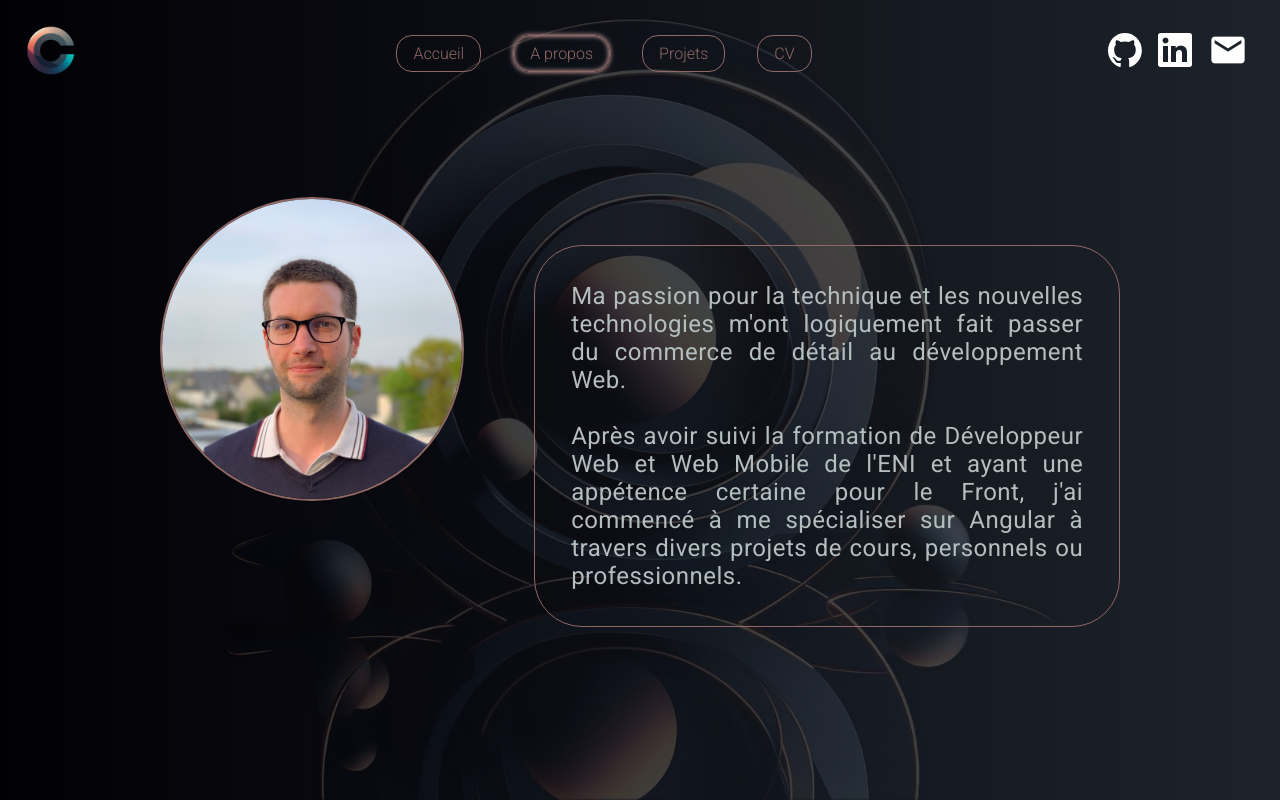
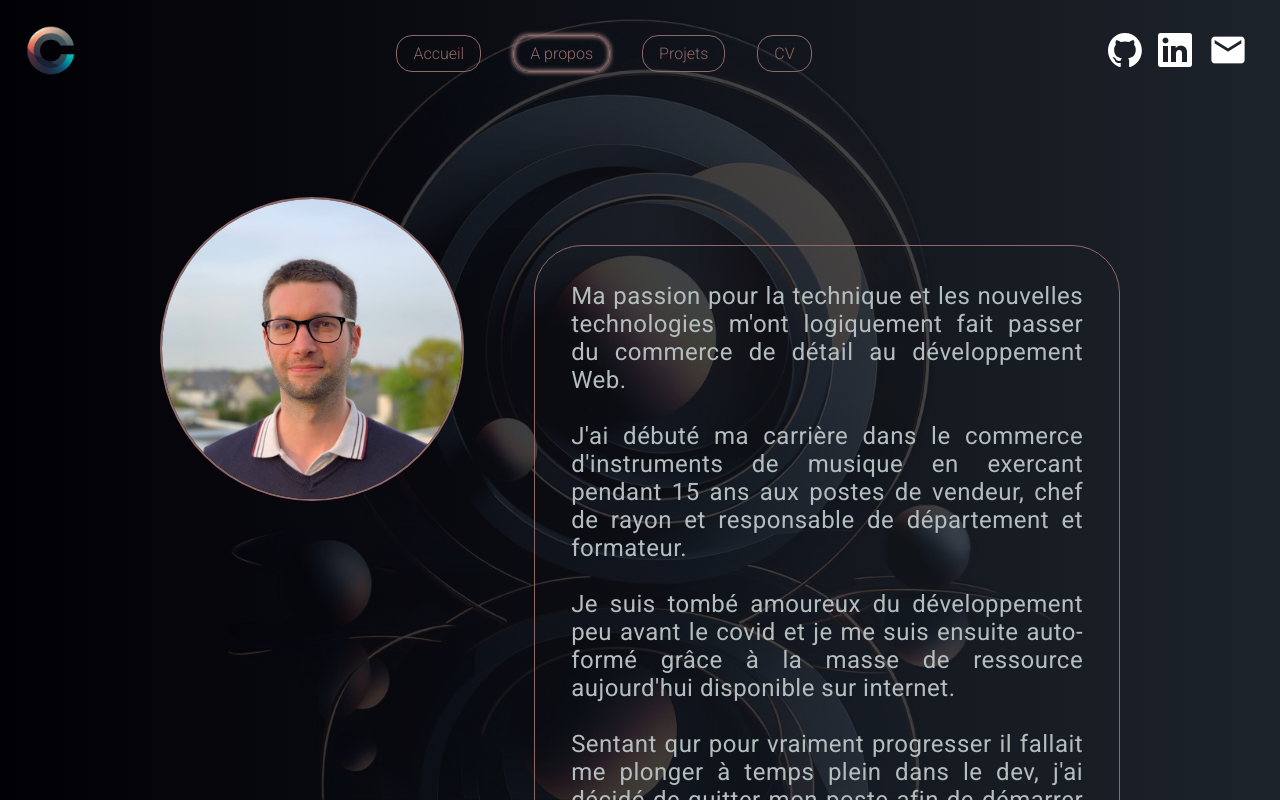
Before and after one commit to ChrisVai/portfolioFront, an Angular app: page /about in a window 1280 px wide. Shown: the top 800 px of the page. Built offline with nearby package versions, Linux system fonts and the light colour scheme.

Commit message:
Update aboutMe : content

```diff
--- a/src/app/features/aboutMe/components/about-me/about-me.component.css
+++ b/src/app/features/aboutMe/components/about-me/about-me.component.css
@@ -22,7 +22,7 @@ p {
   border: 1px solid var(--primary-color-mid-copper);
   border-radius: 2em;
   padding: 1.5em;
-  margin-top: 2em;
+  margin: 2em 0;
   @media screen and (min-width: 599px) {
     font-size: 1.5em;
   }
--- a/src/app/features/aboutMe/components/about-me/about-me.component.ts
+++ b/src/app/features/aboutMe/components/about-me/about-me.component.ts
@@ -13,5 +13,10 @@ import {NgOptimizedImage} from "@angular/common";
 export class AboutMeComponent {
   content: string =
     'Ma passion pour la technique et les nouvelles technologies m\'ont logiquement fait passer du commerce de détail au développement Web.\n\n' +
-    'Après avoir suivi la formation de Développeur Web et Web Mobile de l\'ENI et ayant une appétence certaine pour le Front, j\'ai commencé à me spécialiser sur Angular à travers divers projets de cours, personnels ou professionnels.';
+    'J\'ai débuté ma carrière dans le commerce d\'instruments de musique en exercant pendant 15 ans aux postes de vendeur, chef de rayon et responsable de département et formateur.\n\n'+
+    'Je suis tombé amoureux du développement peu avant le covid et je me suis ensuite auto-formé grâce à la masse de ressource aujourd\'hui disponible sur internet.\n\n'+
+    'Sentant qur pour vraiment progresser il fallait me plonger à temps plein dans le dev, j\'ai décidé de quitter mon poste afin de démarrer une formation à plein temps : '+
+    'Celle de Développeur Web et Web Mobile de l\'ENI.\n\n'+
+    'Après avoir réalisé un stage concluant chez Yuzu IT et obtenu mon diplôme, j\'ai commencé à me spécialiser sur Angular à travers divers projets de cours, personnels ou professionnels.\n\n'+
+    'Retrouvez certains de ces derniers dans l\'onglet "Projets" de ce Portfolio.';
 }
```
